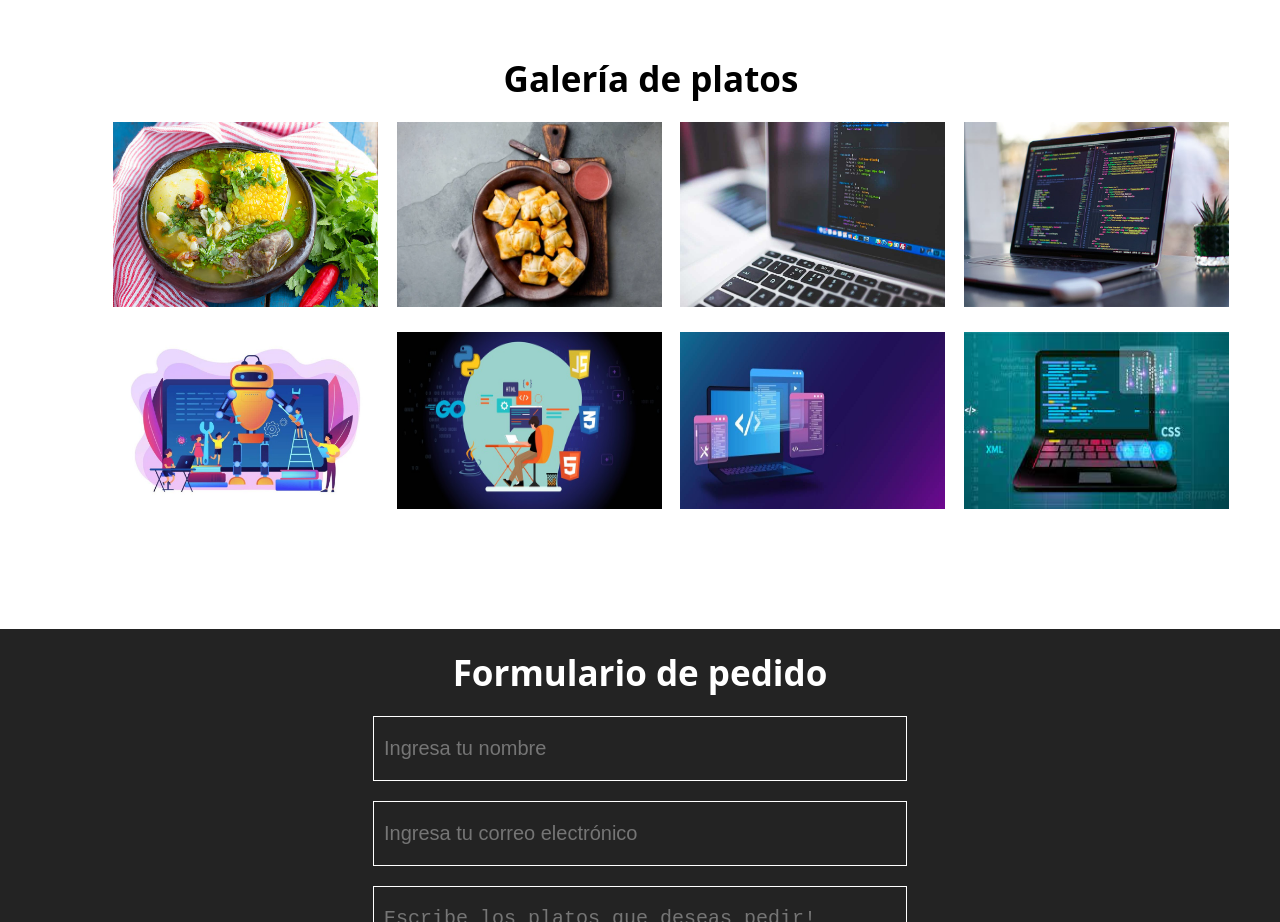
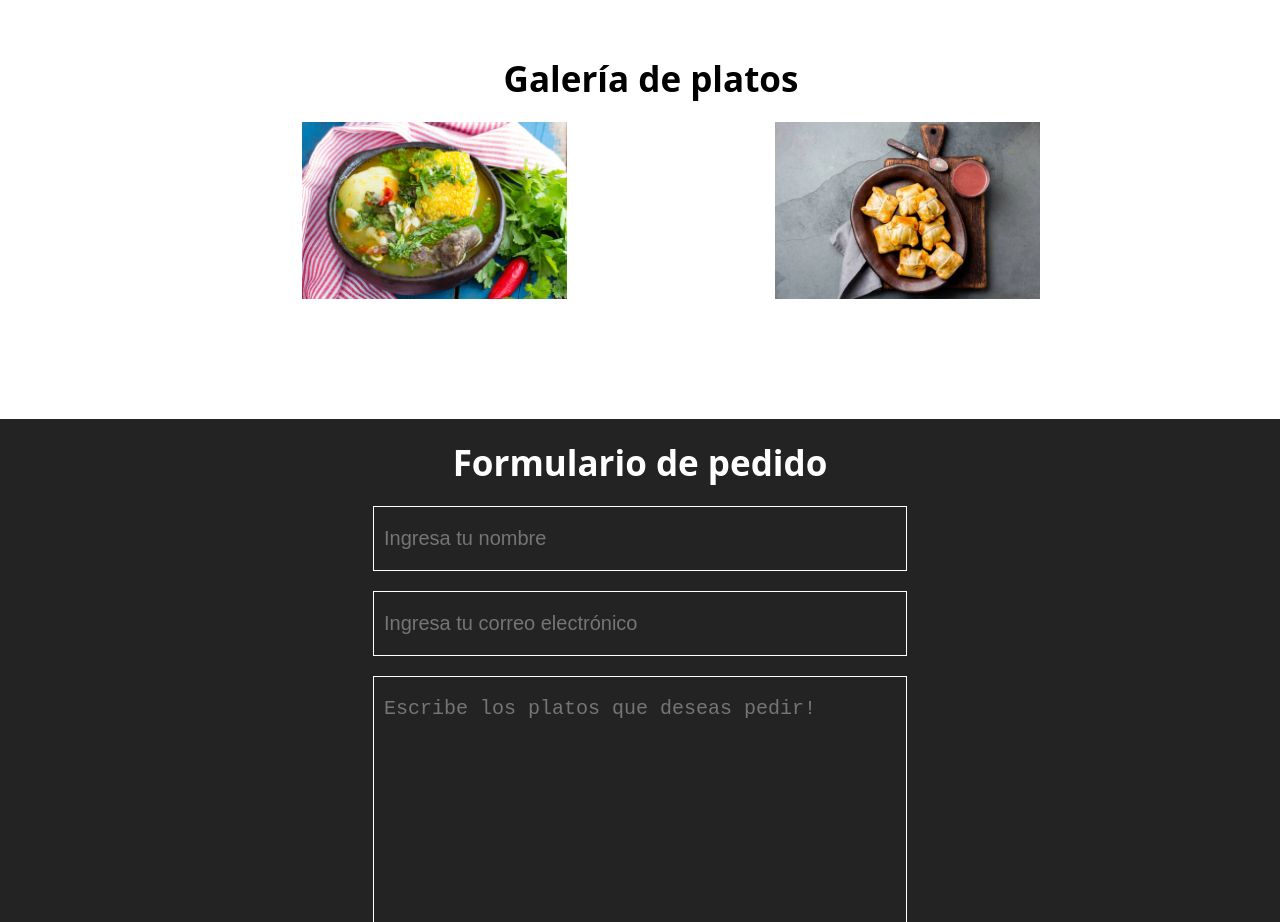
Before and after one commit to AnibalAndreiCeroniLoyola/Clase-5, a plain HTML site: page index3.html in a window 1280 px wide. Shown: the part 1020-1942 px from the top of the page. Drawn offline with nearby package versions, Linux system fonts and the light colour scheme.

Commit message:
cambioimgsgal

```diff
--- a/index3.html
+++ b/index3.html
@@ -65,12 +65,6 @@
             <div class="contenedor-galeria">
                 <img src="img1ca.jpg" alt="">
                 <img src="img1emp.jpg" alt="">
-                <img src="imgp3.jpg" alt="">
-                <img src="imgp4.jpg" alt="">
-                <img src="imgp5.jpg" alt="">
-                <img src="imgp6.jpg" alt="">
-                <img src="imgp7.jpg" alt="">
-                <img src="imgp8.jpeg" alt="">
             </div>
         </div>
     </section>
```
